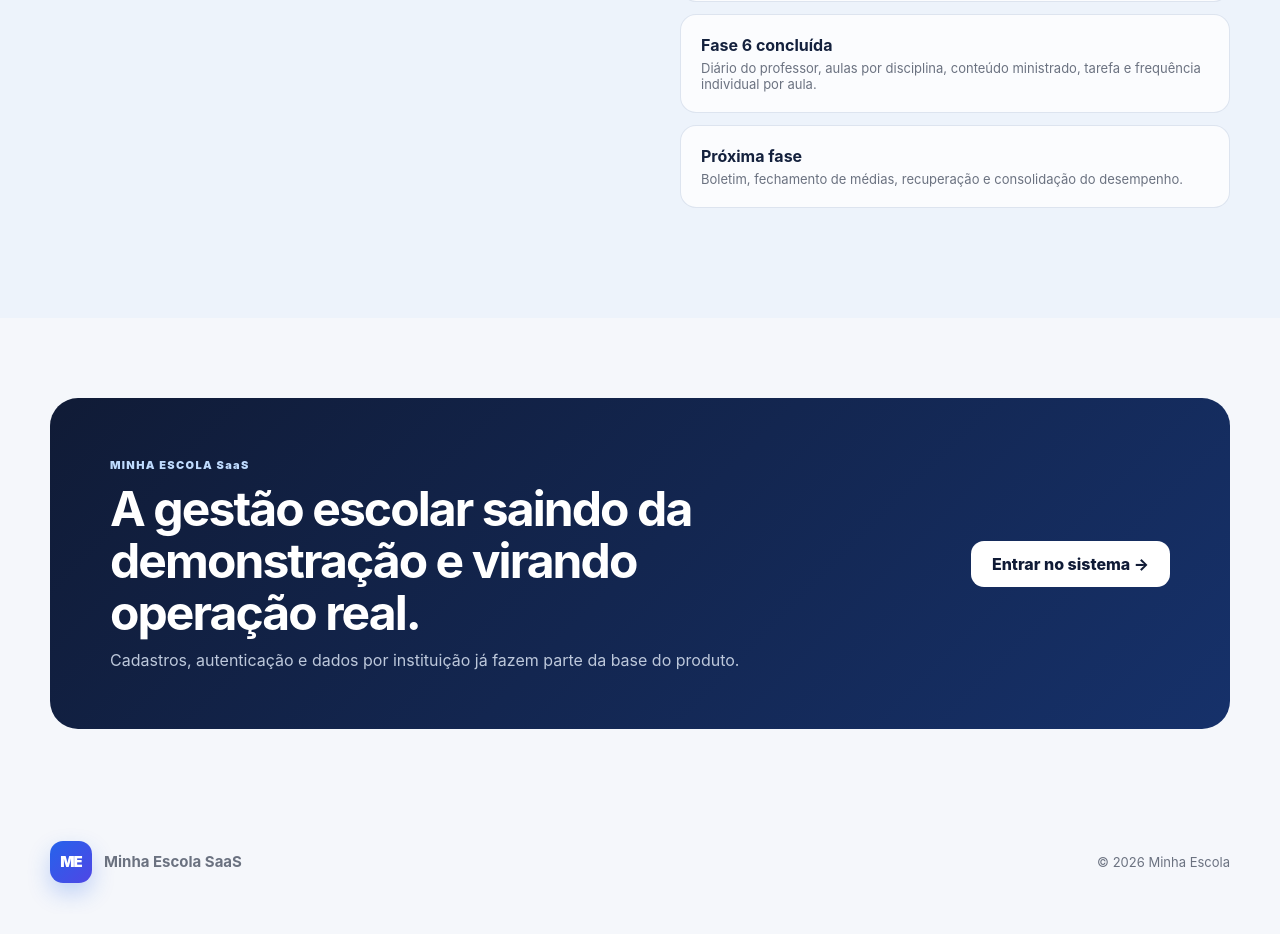
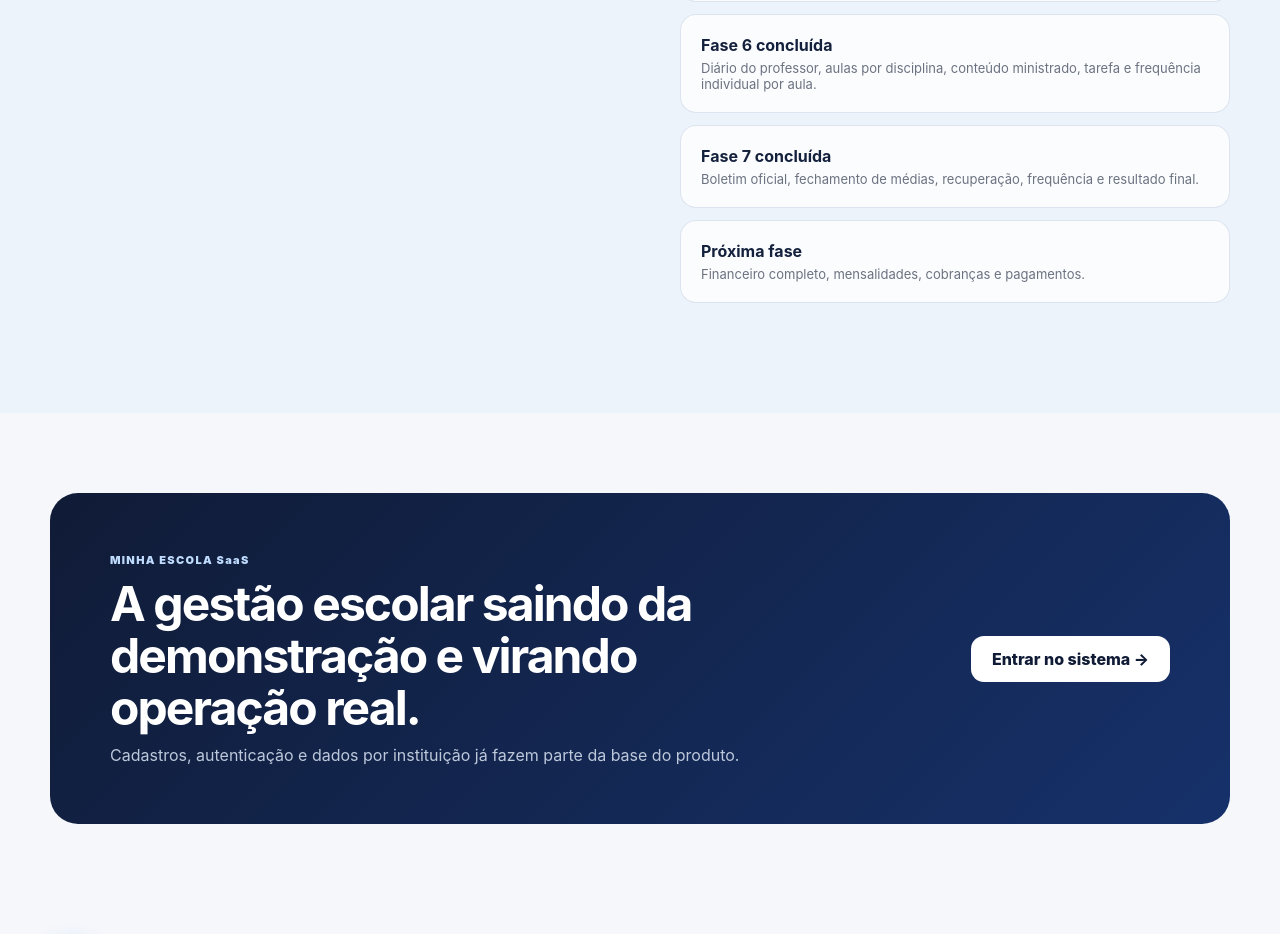
Before and after one commit to VictorFOliveira/Minha-escola, a Next.js app: page / in a window 1280 px wide. Shown: the part 2322-3256 px from the top of the page. Built offline with nearby package versions, Linux system fonts and the light colour scheme.

Commit message:
docs(site): mark phase 7 complete

```diff
--- a/app/page.tsx
+++ b/app/page.tsx
@@ -102,7 +102,8 @@ export default function HomePage() {
             <p><strong>Fase 4 concluída</strong><span>Turmas reais, matrículas, rematrículas, capacidade e histórico escolar.</span></p>
             <p><strong>Fase 5 concluída</strong><span>Disciplinas, períodos, grade curricular, horários, avaliações, notas e portal acadêmico do aluno.</span></p>
             <p><strong>Fase 6 concluída</strong><span>Diário do professor, aulas por disciplina, conteúdo ministrado, tarefa e frequência individual por aula.</span></p>
-            <p><strong>Próxima fase</strong><span>Boletim, fechamento de médias, recuperação e consolidação do desempenho.</span></p>
+            <p><strong>Fase 7 concluída</strong><span>Boletim oficial, fechamento de médias, recuperação, frequência e resultado final.</span></p>
+            <p><strong>Próxima fase</strong><span>Financeiro completo, mensalidades, cobranças e pagamentos.</span></p>
           </div>
         </div>
       </section>
```
